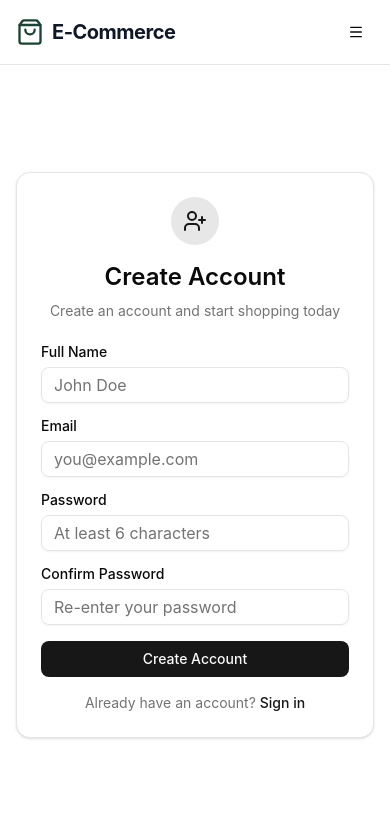
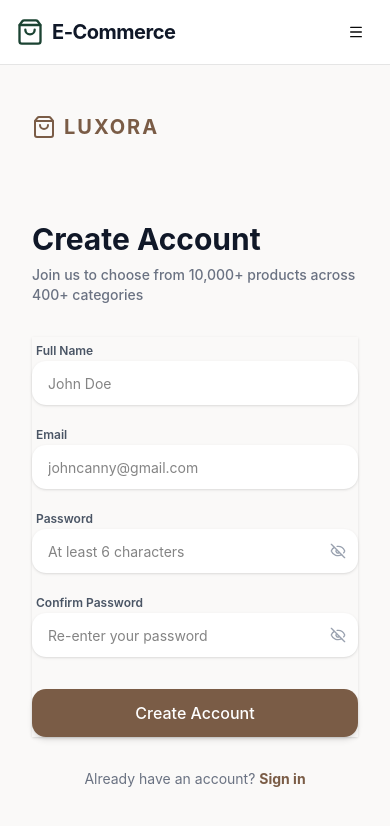
Before and after one commit to uvenkatateja/e-commerce, a React (Vite) app in the folder client/: page /register in a window 390 px wide. Shown: the top 826 px of the page. Built offline with nearby package versions, Linux system fonts and the light colour scheme; no server answers.

Commit message:
feat(auth): redesign login and register pages to match luxurious 50/50 split layout

```diff
--- a/client/src/pages/Login.jsx
+++ b/client/src/pages/Login.jsx
@@ -1,18 +1,15 @@
 import { useState } from "react";
 import { Link, useNavigate } from "react-router-dom";
 import { useAuth } from "../context/AuthContext";
-import { Button } from "@/components/ui/button";
-import { Card, CardContent, CardHeader, CardTitle, CardDescription } from "@/components/ui/card";
-import { Input } from "@/components/ui/input";
-import { Label } from "@/components/ui/label";
 import { toast } from "sonner";
-import { LogIn } from "lucide-react";
+import { EyeOff, Eye, ShoppingBag } from "lucide-react";
 
 const Login = () => {
   const { login } = useAuth();
   const navigate = useNavigate();
   const [formData, setFormData] = useState({ email: "", password: "" });
   const [loading, setLoading] = useState(false);
+  const [showPassword, setShowPassword] = useState(false);
 
   const handleSubmit = async (e) => {
     e.preventDefault();
@@ -30,55 +27,125 @@ const Login = () => {
   };
 
   return (
-    <div className="flex items-center justify-center min-h-[calc(100vh-4rem)] px-4">
-      <Card className="w-full max-w-md">
-        <CardHeader className="text-center">
-          <div className="mx-auto w-12 h-12 rounded-full bg-primary/10 flex items-center justify-center mb-2">
-            <LogIn className="h-6 w-6 text-primary" />
+    <div className="flex min-h-screen bg-[#faf9f8]">
+      {/* ─── LEFT SIDE (FORM) ───────────────────────── */}
+      <div className="w-full lg:w-1/2 flex flex-col px-8 md:px-16 lg:px-24 py-12">
+        {/* Logo */}
+        <Link to="/" className="flex items-center gap-2 mb-20">
+          <ShoppingBag className="h-6 w-6 text-[#7a5c46]" />
+          <span className="text-xl font-bold tracking-widest text-[#7a5c46] uppercase">
+            Luxora
+          </span>
+        </Link>
+
+        {/* Form Container */}
+        <div className="w-full max-w-sm mx-auto flex-1 flex flex-col justify-center">
+          <div className="mb-8">
+            <h1 className="text-3xl font-bold text-gray-900 mb-2">Login</h1>
+            <p className="text-sm text-gray-500 font-medium">
+              Choose from 10,000+ products across 400+ categories
+            </p>
           </div>
-          <CardTitle className="text-2xl">Welcome Back</CardTitle>
-          <CardDescription>Enter your credentials to access your account</CardDescription>
-        </CardHeader>
-        <CardContent>
-          <form onSubmit={handleSubmit} className="space-y-4">
-            <div className="space-y-2">
-              <Label htmlFor="email">Email</Label>
-              <Input
+
+          <form onSubmit={handleSubmit} className="space-y-5">
+            {/* Email */}
+            <div className="space-y-1.5">
+              <label
+                htmlFor="email"
+                className="text-xs font-semibold text-gray-600 ml-1"
+              >
+                Email
+              </label>
+              <input
                 id="email"
                 type="email"
-                placeholder="you@example.com"
+                placeholder="johncanny@gmail.com"
                 value={formData.email}
                 onChange={(e) =>
                   setFormData({ ...formData, email: e.target.value })
                 }
                 required
+                className="w-full h-12 px-4 rounded-xl border-none outline-none focus:ring-2 focus:ring-[#7a5c46]/50 shadow-sm bg-white text-sm"
               />
             </div>
-            <div className="space-y-2">
-              <Label htmlFor="password">Password</Label>
-              <Input
+
+            {/* Password */}
+            <div className="space-y-1.5 relative">
+              <label
+                htmlFor="password"
+                className="text-xs font-semibold text-gray-600 ml-1"
+              >
+                Password
+              </label>
+              <div className="relative">
+                <input
                   id="password"
-                type="password"
-                placeholder="••••••"
+                  type={showPassword ? "text" : "password"}
+                  placeholder="••••••••"
                   value={formData.password}
                   onChange={(e) =>
                     setFormData({ ...formData, password: e.target.value })
                   }
                   required
+                  className="w-full h-12 pl-4 pr-10 rounded-xl border-none outline-none focus:ring-2 focus:ring-[#7a5c46]/50 shadow-sm bg-white text-sm placeholder:text-gray-400 placeholder:tracking-widest"
                 />
+                <button
+                  type="button"
+                  onClick={() => setShowPassword(!showPassword)}
+                  className="absolute right-3 top-1/2 -translate-y-1/2 text-gray-400 hover:text-gray-600"
+                >
+                  {showPassword ? (
+                    <Eye className="h-4 w-4" />
+                  ) : (
+                    <EyeOff className="h-4 w-4" />
+                  )}
+                </button>
               </div>
-            <Button type="submit" className="w-full" disabled={loading}>
-              {loading ? "Signing in..." : "Sign In"}
-            </Button>
+            </div>
+
+            {/* Remember & Forgot Password */}
+            <div className="flex items-center justify-between text-xs px-1">
+              <label className="flex items-center gap-2 cursor-pointer text-gray-500 font-medium">
+                <input
+                  type="checkbox"
+                  className="rounded border-gray-300 text-[#7a5c46] focus:ring-[#7a5c46]"
+                />
+                <span>Remember Me</span>
+              </label>
+              <Link to="#" className="text-gray-500 hover:text-gray-800 font-medium transition-colors">
+                Forgot password?
+              </Link>
+            </div>
+
+            {/* Submit Button */}
+            <button
+              type="submit"
+              disabled={loading}
+              className="w-full h-12 mt-4 bg-[#7a5c46] hover:bg-[#634937] text-white font-medium rounded-xl transition-all shadow-md active:scale-[0.98] disabled:opacity-70 disabled:cursor-not-allowed"
+            >
+              {loading ? "Signing in..." : "Login"}
+            </button>
           </form>
-          <p className="text-center text-sm text-muted-foreground mt-4">
+
+          <p className="text-center text-sm text-gray-500 mt-8">
             Don't have an account?{" "}
-            <Link to="/register" className="text-primary hover:underline font-medium">
+            <Link to="/register" className="text-[#7a5c46] hover:underline font-bold">
               Sign up
             </Link>
           </p>
-        </CardContent>
-      </Card>
+        </div>
+      </div>
+
+      {/* ─── RIGHT SIDE (IMAGE) ──────────────────────── */}
+      <div className="hidden lg:block lg:w-1/2 p-4">
+        <div className="w-full h-full rounded-[2rem] overflow-hidden bg-[#e6ddd5] relative">
+          <img
+            src="https://images.unsplash.com/photo-1598300042247-d088f8ab3a91?w=1000&auto=format&fit=crop&q=80"
+            alt="Minimalist Chair"
+            className="w-full h-full object-cover"
+          />
+        </div>
+      </div>
     </div>
   );
 };
--- a/client/src/pages/Register.jsx
+++ b/client/src/pages/Register.jsx
@@ -1,12 +1,8 @@
 import { useState } from "react";
 import { Link, useNavigate } from "react-router-dom";
 import { useAuth } from "../context/AuthContext";
-import { Button } from "@/components/ui/button";
-import { Card, CardContent, CardHeader, CardTitle, CardDescription } from "@/components/ui/card";
-import { Input } from "@/components/ui/input";
-import { Label } from "@/components/ui/label";
 import { toast } from "sonner";
-import { UserPlus } from "lucide-react";
+import { EyeOff, Eye, ShoppingBag } from "lucide-react";
 
 const Register = () => {
   const { register } = useAuth();
@@ -18,6 +14,8 @@ const Register = () => {
     confirmPassword: "",
   });
   const [loading, setLoading] = useState(false);
+  const [showPassword, setShowPassword] = useState(false);
+  const [showConfirmPassword, setShowConfirmPassword] = useState(false);
 
   const handleSubmit = async (e) => {
     e.preventDefault();
@@ -46,82 +44,139 @@ const Register = () => {
   };
 
   return (
-    <div className="flex items-center justify-center min-h-[calc(100vh-4rem)] px-4">
-      <Card className="w-full max-w-md">
-        <CardHeader className="text-center">
-          <div className="mx-auto w-12 h-12 rounded-full bg-primary/10 flex items-center justify-center mb-2">
-            <UserPlus className="h-6 w-6 text-primary" />
+    <div className="flex min-h-screen bg-[#faf9f8]">
+      {/* ─── LEFT SIDE (FORM) ───────────────────────── */}
+      <div className="w-full lg:w-1/2 flex flex-col px-8 md:px-16 lg:px-24 py-12">
+        {/* Logo */}
+        <Link to="/" className="flex items-center gap-2 mb-10">
+          <ShoppingBag className="h-6 w-6 text-[#7a5c46]" />
+          <span className="text-xl font-bold tracking-widest text-[#7a5c46] uppercase">
+            Luxora
+          </span>
+        </Link>
+
+        {/* Form Container */}
+        <div className="w-full max-w-sm mx-auto flex-1 flex flex-col justify-center pb-8">
+          <div className="mb-8">
+            <h1 className="text-3xl font-bold text-gray-900 mb-2">Create Account</h1>
+            <p className="text-sm text-gray-500 font-medium">
+              Join us to choose from 10,000+ products across 400+ categories
+            </p>
           </div>
-          <CardTitle className="text-2xl">Create Account</CardTitle>
-          <CardDescription>Create an account and start shopping today</CardDescription>
-        </CardHeader>
-        <CardContent>
-          <form onSubmit={handleSubmit} className="space-y-4">
-            <div className="space-y-2">
-              <Label htmlFor="name">Full Name</Label>
-              <Input
+
+          <form onSubmit={handleSubmit} className="space-y-4 shadow-sm">
+            {/* Full Name */}
+            <div className="space-y-1.5">
+              <label htmlFor="name" className="text-xs font-semibold text-gray-600 ml-1">
+                Full Name
+              </label>
+              <input
                 id="name"
                 type="text"
                 placeholder="John Doe"
                 value={formData.name}
-                onChange={(e) =>
-                  setFormData({ ...formData, name: e.target.value })
-                }
+                onChange={(e) => setFormData({ ...formData, name: e.target.value })}
                 required
+                className="w-full h-11 px-4 rounded-xl border-none outline-none focus:ring-2 focus:ring-[#7a5c46]/50 shadow-sm bg-white text-sm"
               />
             </div>
-            <div className="space-y-2">
-              <Label htmlFor="email">Email</Label>
-              <Input
+
+            {/* Email */}
+            <div className="space-y-1.5">
+              <label htmlFor="email" className="text-xs font-semibold text-gray-600 ml-1">
+                Email
+              </label>
+              <input
                 id="email"
                 type="email"
-                placeholder="you@example.com"
+                placeholder="johncanny@gmail.com"
                 value={formData.email}
-                onChange={(e) =>
-                  setFormData({ ...formData, email: e.target.value })
-                }
+                onChange={(e) => setFormData({ ...formData, email: e.target.value })}
                 required
+                className="w-full h-11 px-4 rounded-xl border-none outline-none focus:ring-2 focus:ring-[#7a5c46]/50 shadow-sm bg-white text-sm"
               />
             </div>
-            <div className="space-y-2">
-              <Label htmlFor="password">Password</Label>
-              <Input
+
+            {/* Password */}
+            <div className="space-y-1.5 relative">
+              <label htmlFor="password" className="text-xs font-semibold text-gray-600 ml-1">
+                Password
+              </label>
+              <div className="relative">
+                <input
                   id="password"
-                type="password"
+                  type={showPassword ? "text" : "password"}
                   placeholder="At least 6 characters"
                   value={formData.password}
-                onChange={(e) =>
-                  setFormData({ ...formData, password: e.target.value })
-                }
+                  onChange={(e) => setFormData({ ...formData, password: e.target.value })}
                   required
                   minLength={6}
+                  className="w-full h-11 pl-4 pr-10 rounded-xl border-none outline-none focus:ring-2 focus:ring-[#7a5c46]/50 shadow-sm bg-white text-sm placeholder:tracking-normal focus:placeholder:tracking-widest"
                 />
+                <button
+                  type="button"
+                  onClick={() => setShowPassword(!showPassword)}
+                  className="absolute right-3 top-1/2 -translate-y-1/2 text-gray-400 hover:text-gray-600"
+                >
+                  {showPassword ? <Eye className="h-4 w-4" /> : <EyeOff className="h-4 w-4" />}
+                </button>
               </div>
-            <div className="space-y-2">
-              <Label htmlFor="confirmPassword">Confirm Password</Label>
-              <Input
+            </div>
+
+            {/* Confirm Password */}
+            <div className="space-y-1.5 relative">
+              <label htmlFor="confirmPassword" className="text-xs font-semibold text-gray-600 ml-1">
+                Confirm Password
+              </label>
+              <div className="relative">
+                <input
                   id="confirmPassword"
-                type="password"
+                  type={showConfirmPassword ? "text" : "password"}
                   placeholder="Re-enter your password"
                   value={formData.confirmPassword}
-                onChange={(e) =>
-                  setFormData({ ...formData, confirmPassword: e.target.value })
-                }
+                  onChange={(e) => setFormData({ ...formData, confirmPassword: e.target.value })}
                   required
+                  className="w-full h-11 pl-4 pr-10 rounded-xl border-none outline-none focus:ring-2 focus:ring-[#7a5c46]/50 shadow-sm bg-white text-sm"
                 />
+                <button
+                  type="button"
+                  onClick={() => setShowConfirmPassword(!showConfirmPassword)}
+                  className="absolute right-3 top-1/2 -translate-y-1/2 text-gray-400 hover:text-gray-600"
+                >
+                  {showConfirmPassword ? <Eye className="h-4 w-4" /> : <EyeOff className="h-4 w-4" />}
+                </button>
               </div>
-            <Button type="submit" className="w-full" disabled={loading}>
+            </div>
+
+            {/* Submit Button */}
+            <button
+              type="submit"
+              disabled={loading}
+              className="w-full h-12 mt-4 bg-[#7a5c46] hover:bg-[#634937] text-white font-medium rounded-xl transition-all shadow-md active:scale-[0.98] disabled:opacity-70 disabled:cursor-not-allowed"
+            >
               {loading ? "Creating account..." : "Create Account"}
-            </Button>
+            </button>
           </form>
-          <p className="text-center text-sm text-muted-foreground mt-4">
+
+          <p className="text-center text-sm text-gray-500 mt-8">
             Already have an account?{" "}
-            <Link to="/login" className="text-primary hover:underline font-medium">
+            <Link to="/login" className="text-[#7a5c46] hover:underline font-bold">
               Sign in
             </Link>
           </p>
-        </CardContent>
-      </Card>
+        </div>
+      </div>
+
+      {/* ─── RIGHT SIDE (IMAGE) ──────────────────────── */}
+      <div className="hidden lg:block lg:w-1/2 p-4">
+        <div className="w-full h-full rounded-[2rem] overflow-hidden bg-[#e6ddd5] relative">
+          <img
+            src="https://images.unsplash.com/photo-1598300042247-d088f8ab3a91?w=1000&auto=format&fit=crop&q=80"
+            alt="Minimalist Chair"
+            className="w-full h-full object-cover"
+          />
+        </div>
+      </div>
     </div>
   );
 };
```
Lines whose indentation alone changed are shown as unchanged.
